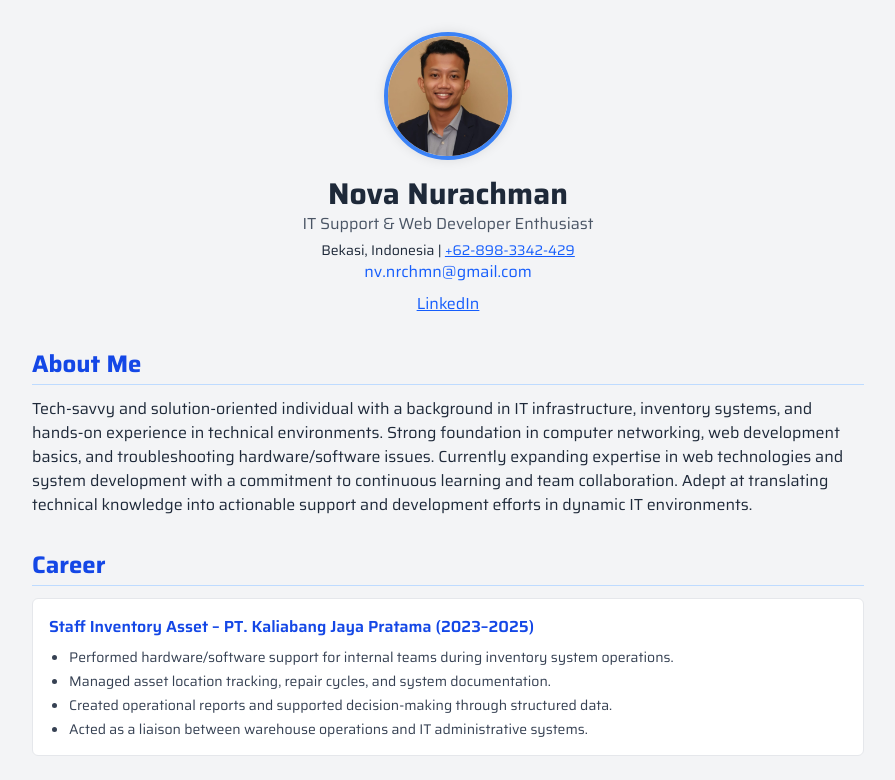
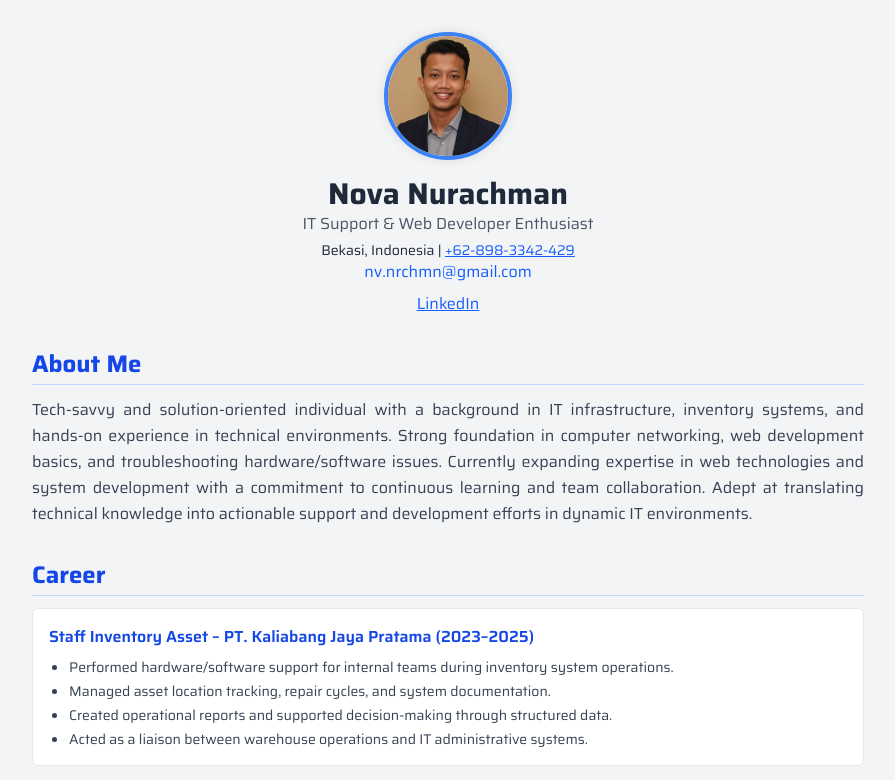
Before and after one commit to nvnrchmn/nova-resume, a React (Vite) app: page / in a window 1280 px wide. Shown: the top 780 px of the page, without its empty margins (192-1087 px from the left). Built offline with nearby package versions, Linux system fonts and the light colour scheme.

Commit message:
Perubahan About

```diff
--- a/src/components/About.jsx
+++ b/src/components/About.jsx
@@ -1,17 +1,28 @@
 import { motion } from 'framer-motion'
+
+const fadeInUp = {
+  initial: { opacity: 0, y: 20 },
+  animate: { opacity: 1, y: 0 },
+  transition: { duration: 0.5, ease: 'easeOut' }
+}
 
 export default function About() {
   return (
-    <motion.section
-      className="mb-8"
-      initial={{ opacity: 0, y: 20 }}
-      animate={{ opacity: 1, y: 0 }}
-      transition={{ duration: 0.5 }}
-    >
-      <h2 className="text-xl font-semibold mb-2">About Me</h2>
-      <p>
-        Tech-savvy and solution-oriented individual with a background in IT infrastructure, inventory systems, and hands-on experience in technical environments. Strong foundation in computer networking, web development basics, and troubleshooting hardware/software issues. Currently expanding expertise in web technologies and system development with a commitment to continuous learning and team collaboration. Adept at translating technical knowledge into actionable support and development efforts in dynamic IT environments.
-      </p>
-    </motion.section>
+    <section className="mb-8">
+      <h2 className="text-xl font-semibold mb-3">About Me</h2>
+      <motion.p
+        className="text-gray-700 text-base leading-relaxed text-justify"
+        initial={fadeInUp.initial}
+        animate={fadeInUp.animate}
+        transition={fadeInUp.transition}
+      >
+        Tech-savvy and solution-oriented individual with a background in IT infrastructure,
+        inventory systems, and hands-on experience in technical environments. Strong foundation
+        in computer networking, web development basics, and troubleshooting hardware/software
+        issues. Currently expanding expertise in web technologies and system development with a
+        commitment to continuous learning and team collaboration. Adept at translating technical
+        knowledge into actionable support and development efforts in dynamic IT environments.
+      </motion.p>
+    </section>
   )
 }
```
